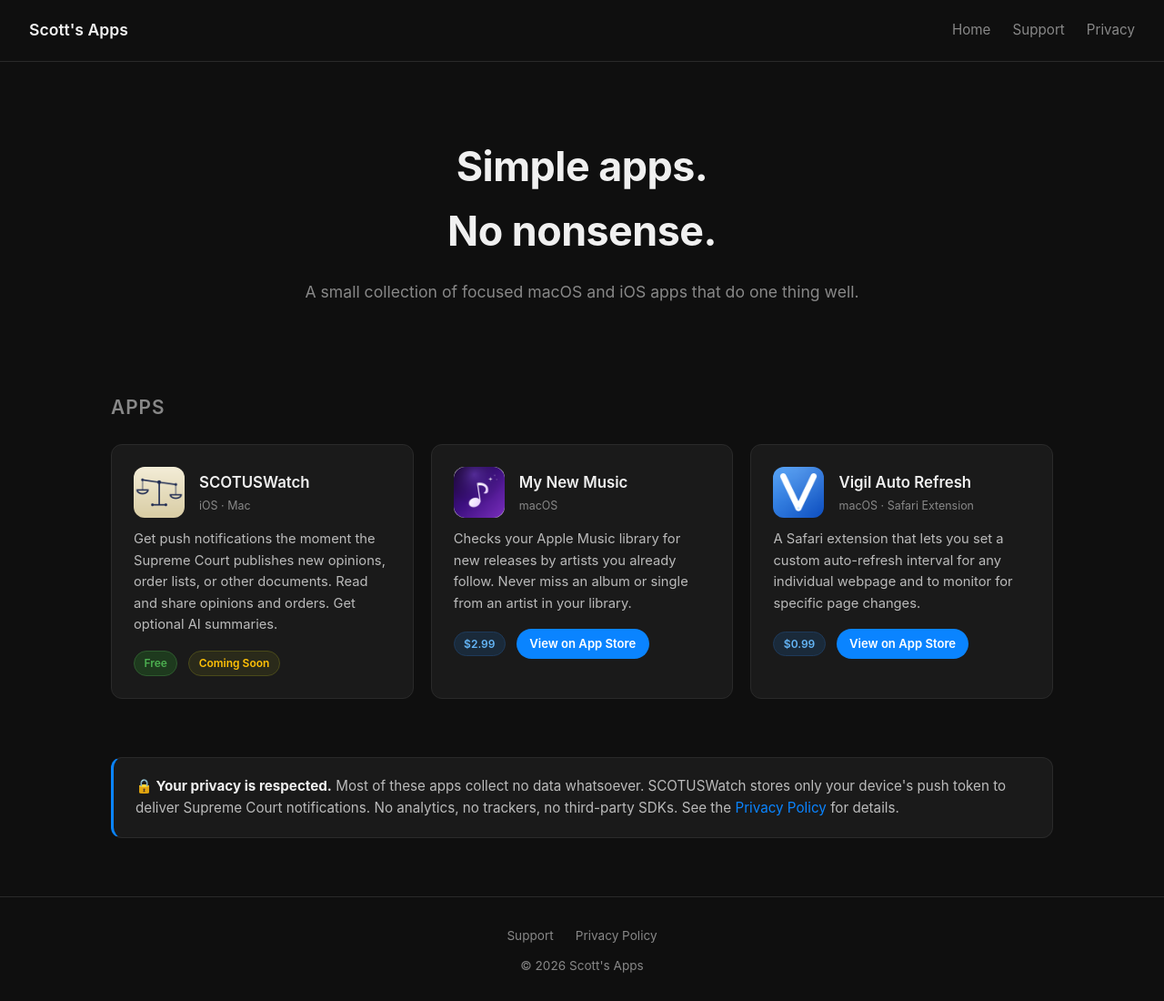
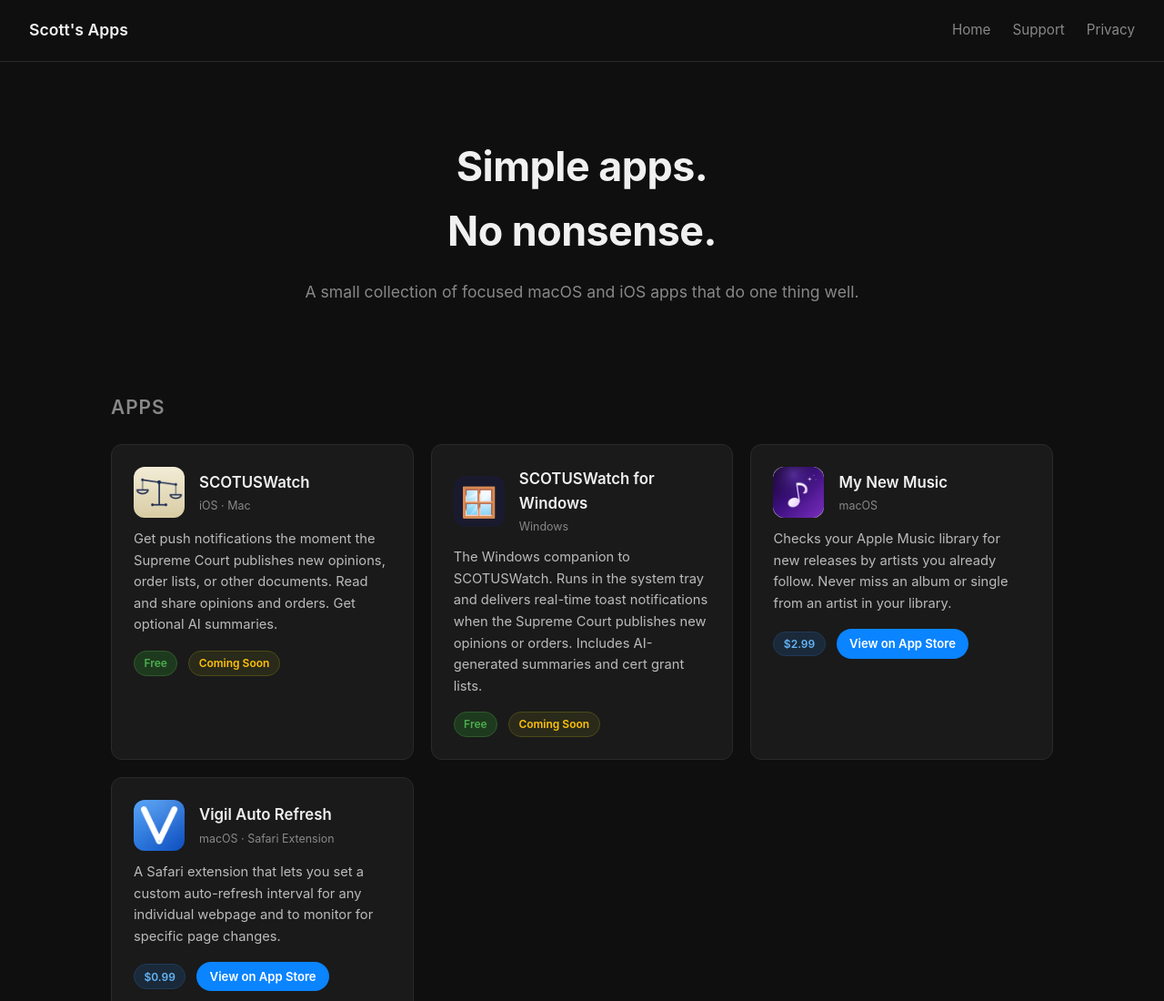
Before and after one commit to scottsapps/scottsapps.github.io, a plain HTML site: page index.html in a window 1280 px wide. Shown: the top 1100 px of the page at 91% size. Drawn offline with Linux system fonts and the light colour scheme.

Commit message:
Update index.html

```diff
--- a/index.html
+++ b/index.html
@@ -202,6 +202,27 @@
           <span class="badge-pending">Coming Soon</span>
         </div>
       </div>
+      <!-- SCOTUSWatch Windows -->
+      <div class="app-card">
+        <div class="app-card-header">
+          <div class="app-icon" style="background:#1a1a2e; font-size:2rem;">
+            🪟
+          </div>
+          <div class="app-meta">
+            <h3>SCOTUSWatch for Windows</h3>
+            <div class="platform">Windows</div>
+          </div>
+        </div>
+        <p class="app-desc">
+          The Windows companion to SCOTUSWatch. Runs in the system tray and delivers
+          real-time toast notifications when the Supreme Court publishes new opinions
+          or orders. Includes AI-generated summaries and cert grant lists.
+        </p>
+        <div class="app-footer">
+          <span class="badge-free">Free</span>
+          <span class="badge-pending">Coming Soon</span>
+        </div>
+      </div>
       <!-- New Music Releases -->
       <div class="app-card">
         <div class="app-card-header">
```
